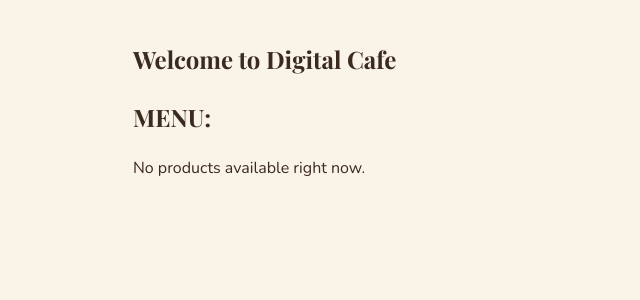
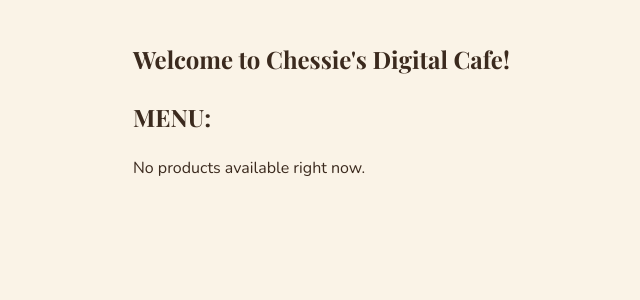
Before and after one commit to chessietrillana/digital-cafe-vibecoded, a Django app: page / in a window 1280 px wide. Shown: the part 137-437 px from the top of the page, without its empty margins (77-717 px from the left). Run offline with Django 5.2, Linux system fonts and the light colour scheme; data that the repository does not hold is empty.

Commit message:
feat: change anonymous home page heading to "Welcome to Chessie's Digital Cafe!"

```diff
--- a/templates/cafe/home.html
+++ b/templates/cafe/home.html
@@ -6,7 +6,7 @@
 {% if user.is_authenticated %}
 <h2>Welcome, {{ greeting_name }}!</h2>
 {% else %}
-<h2>Welcome to Digital Cafe</h2>
+<h2>Welcome to Chessie's Digital Cafe!</h2>
 {% endif %}
 
 <h2>MENU:</h2>
```
